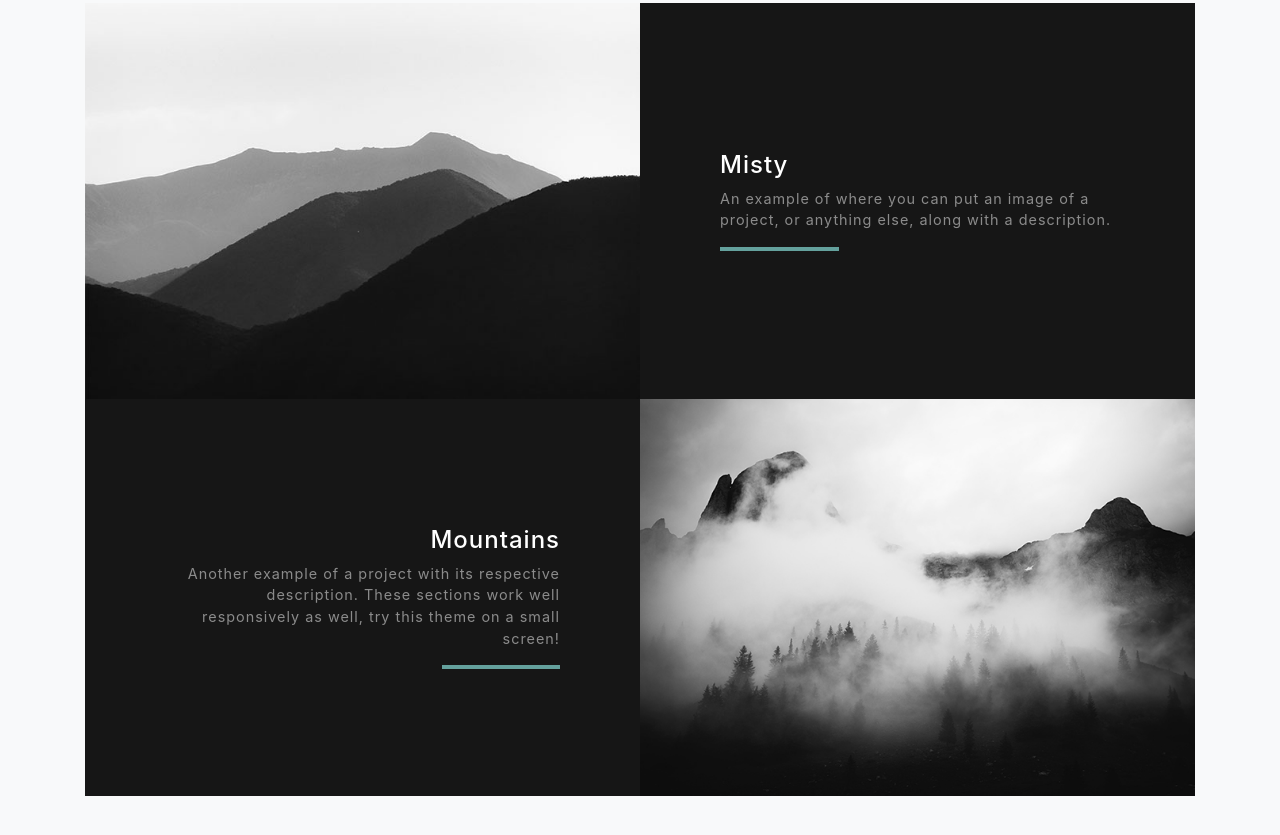
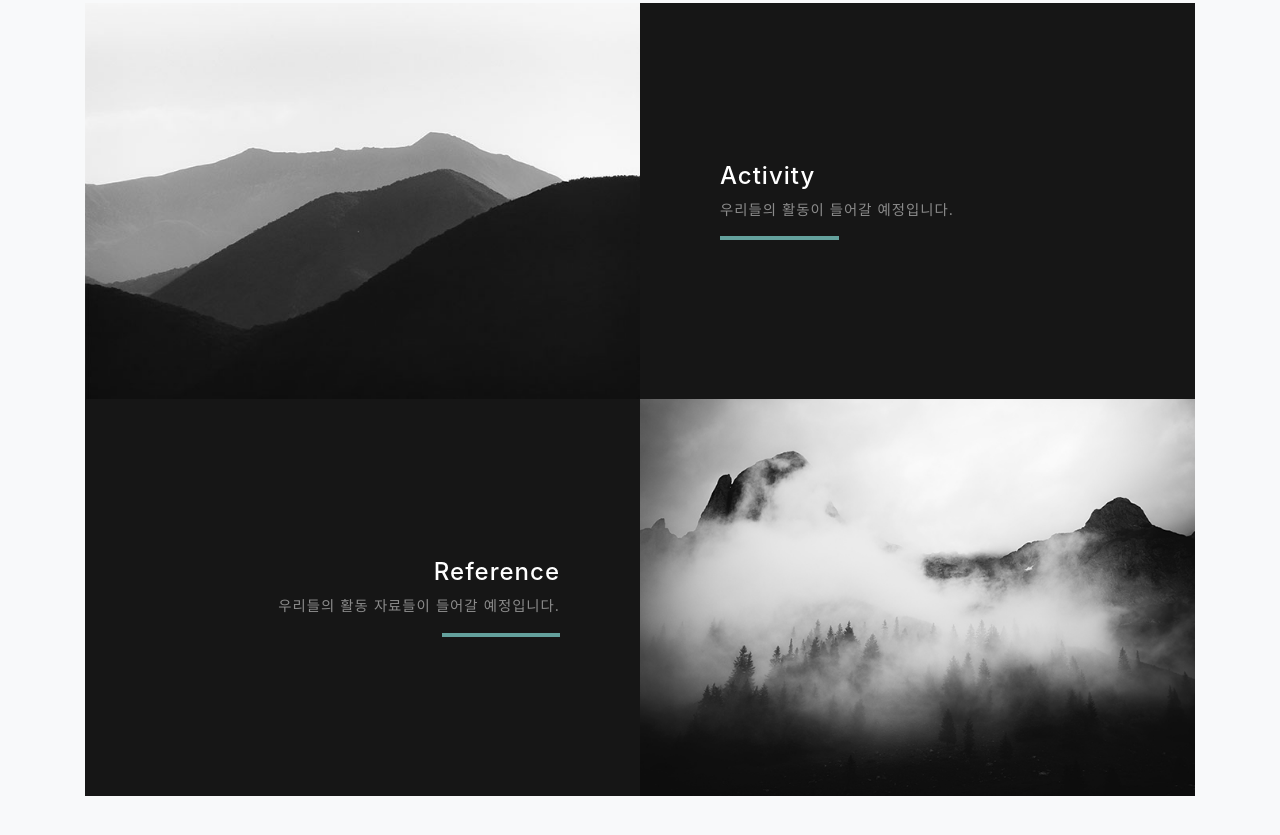
Before and after one commit to knucontact/knucontact.github.io, a website with bundled scripts: page index.html in a window 1280 px wide. Shown: the part 2413-3248 px from the top of the page. Built offline with nearby package versions, Linux system fonts and the light colour scheme; files whose address does not match are found by name.

Commit message:
Update index.html

```diff
--- a/index.html
+++ b/index.html
@@ -102,8 +102,8 @@
           <div class="bg-black text-center h-100 project">
             <div class="d-flex h-100">
               <div class="project-text w-100 my-auto text-center text-lg-left">
-                <h4 class="text-white">Misty</h4>
-                <p class="mb-0 text-white-50">An example of where you can put an image of a project, or anything else, along with a description.</p>
+                <h4 class="text-white">Activity</h4>
+                <p class="mb-0 text-white-50">우리들의 활동이 들어갈 예정입니다.</p>
                 <hr class="d-none d-lg-block mb-0 ml-0">
               </div>
             </div>
@@ -120,8 +120,8 @@
           <div class="bg-black text-center h-100 project">
             <div class="d-flex h-100">
               <div class="project-text w-100 my-auto text-center text-lg-right">
-                <h4 class="text-white">Mountains</h4>
-                <p class="mb-0 text-white-50">Another example of a project with its respective description. These sections work well responsively as well, try this theme on a small screen!</p>
+                <h4 class="text-white">Reference</h4>
+                <p class="mb-0 text-white-50">우리들의 활동 자료들이 들어갈 예정입니다.</p>
                 <hr class="d-none d-lg-block mb-0 mr-0">
               </div>
             </div>
```
